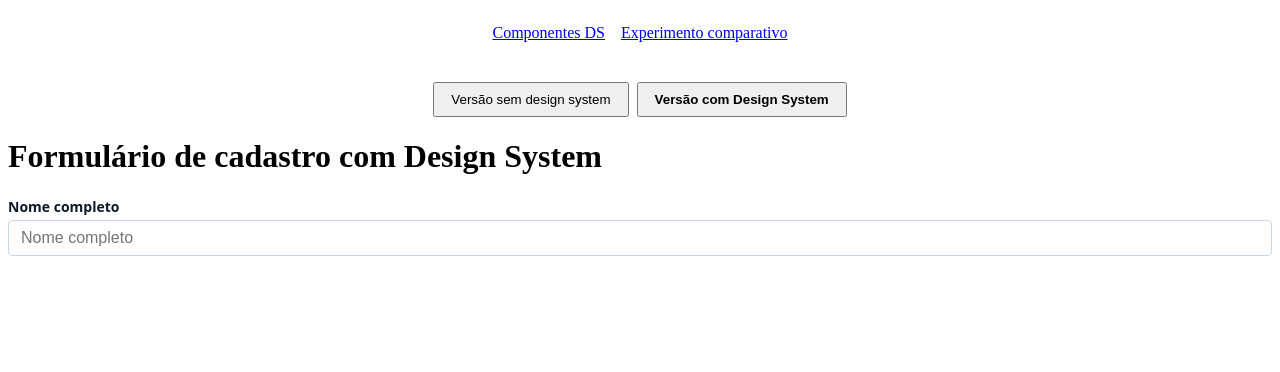
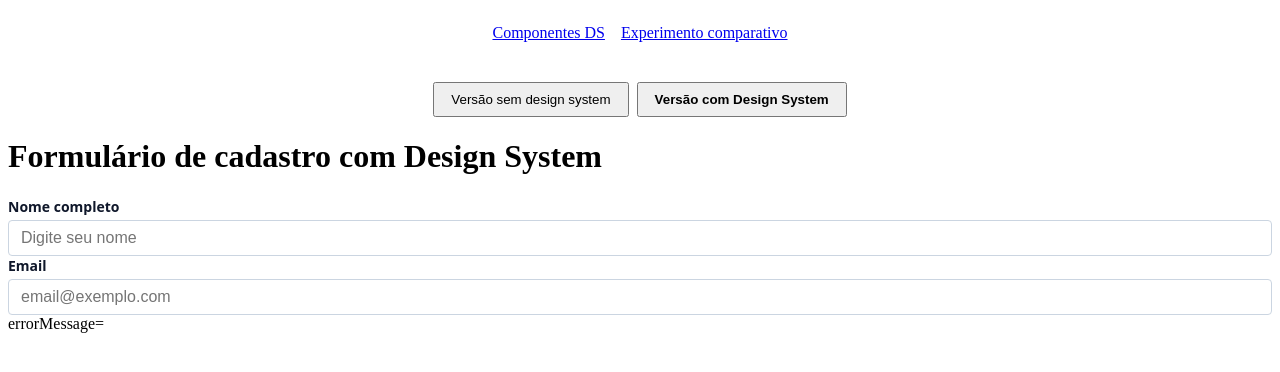
Before and after one commit to taisforsini/design-system, a React (Vite) app: page /comparison in a window 1280 px wide. Shown: the top 372 px of the page. Built offline with nearby package versions, Linux system fonts and the light colour scheme.

Commit message:
feat(DS): add email input

```diff
--- a/src/pages/FomularioDS/index.tsx
+++ b/src/pages/FomularioDS/index.tsx
@@ -3,15 +3,25 @@ import { Input } from "../../components/Input/Input";
 
 const FormularioDS = () => {
   const [name, setName] = useState<string>();
+  const [email, setEmail] = useState<string>();
+  const [emailErrorMessage, setEmailErrorMessage] = useState<string>();
+
   return (
     <form>
       <h1>Formulário de cadastro com Design System</h1>
       <Input
         label="Nome completo"
-        placeholder="Nome completo"
+        placeholder="Digite seu nome"
         value={name}
         onChange={(e) => setName(e.target.value)}
       />
+      <Input
+        label="Email"
+        placeholder="email@exemplo.com"
+        value={email}
+        onChange={(e) => setEmail(e.target.value)}
+      />
+      errorMessage={emailErrorMessage}
     </form>
   );
 };
```
